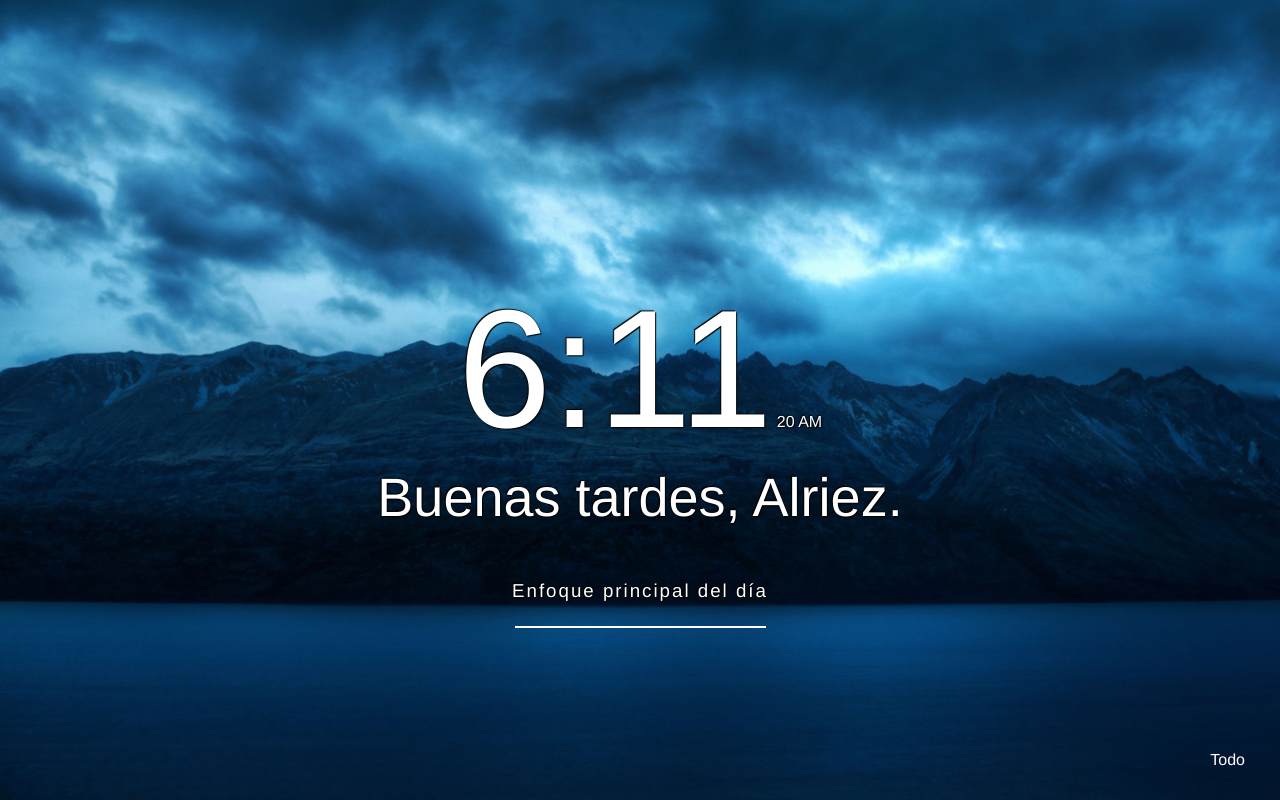
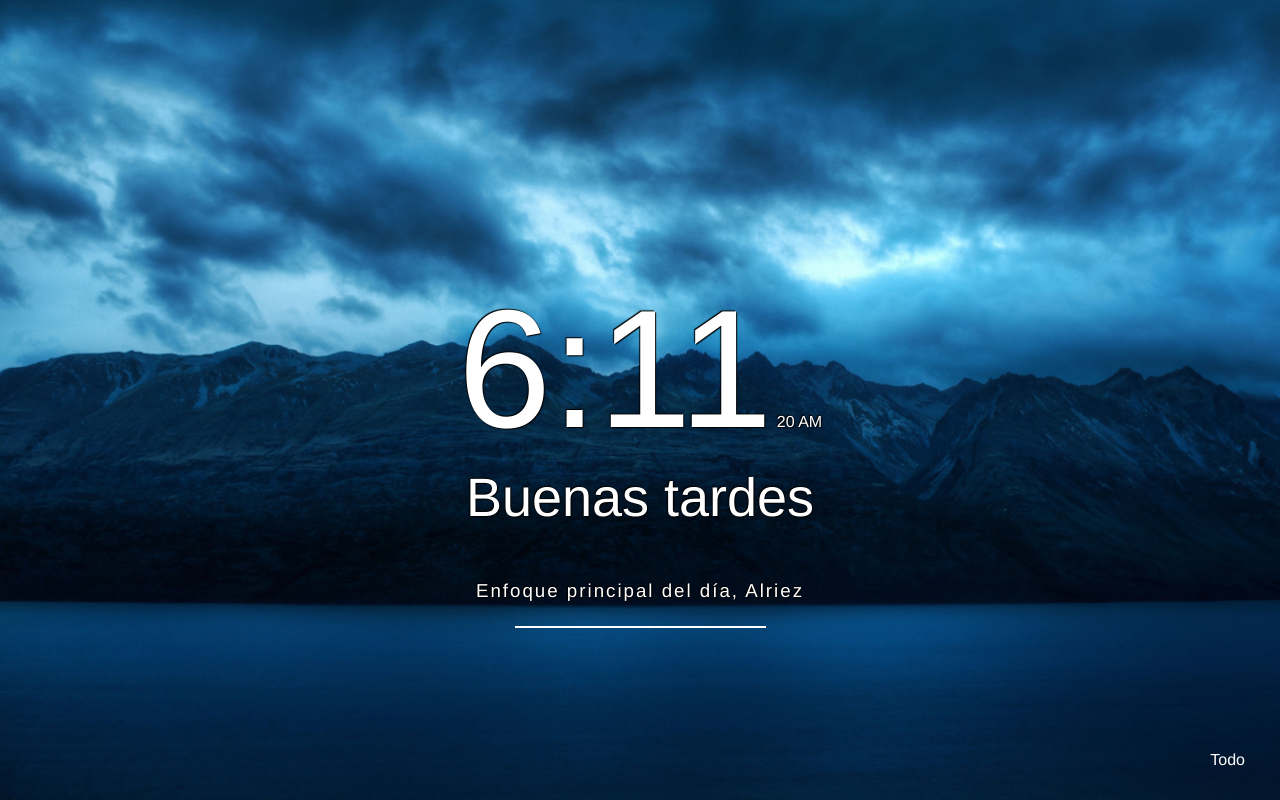
Before and after one commit to Snowdth/Ejercicio2, a plain HTML site: page index.html in a window 1280 px wide. Drawn offline with nearby package versions, Linux system fonts and the light colour scheme.

Commit message:
segundo commit

```diff
--- a/index.html
+++ b/index.html
@@ -20,14 +20,14 @@
 					<span id="ampm" class="stroke">AM</span>
 				</div>
 				<div class="greeting stroke">
-					<h2>Buenas tardes, Alriez.</h2>
+					<h2>Buenas tardes</h2>
 				</div>
 			</div>
 
 			<div class="center-below">
 				<div class="focuses">
 					<div class="prompt">
-						<h3 class="stroke">Enfoque principal del día</h3>
+						<h3 class="stroke">Enfoque principal del día, Alriez</h3>
 						<input type="text" onFocus="this.style.color='white'">
 					</div>
 				</div>
```
